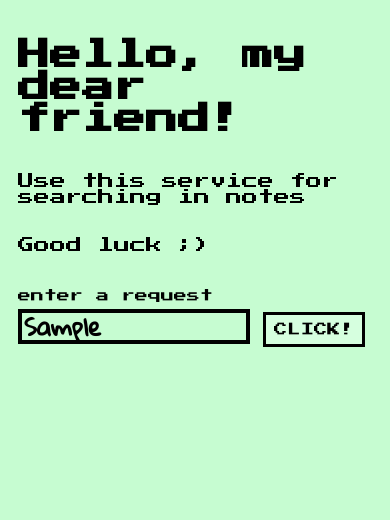
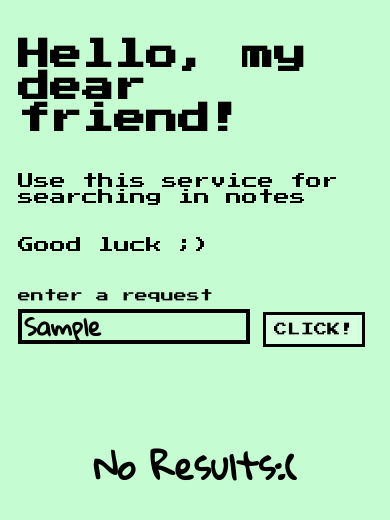
Before and after one commit to makshoop/notes, a website built with Vite: page vite-project/index.html in a window 390 px wide. Both pictures are taken after typing "Sample" into the empty fields and a click on the button "CLICK!". Built offline with nearby package versions, Linux system fonts and the light colour scheme; data requests are answered from the project's data file.

Commit message:
add 'No Results;('

```diff
--- a/vite-project/src/js/notes.js
+++ b/vite-project/src/js/notes.js
@@ -18,7 +18,22 @@ export function getNotes() {
 					</div>
 				`;
 			});
+			if (notes.length === 0) {
+				document.getElementById("notes").innerHTML = `
+					<h1>
+						No Results;(
+					</h1>
+				`;
+			}
+
 			document.querySelector("#notes").innerHTML = notes.join("");
+			if (notes.length === 0) {
+				document.getElementById("notes").innerHTML = `
+					<h1>
+						No Results:(
+					</h1>
+				`;
+			}
 		});
 }
 
@@ -39,22 +54,3 @@ function getAllNotes() {
 }
 
 getAllNotes();
-// document.querySelector("#note").innerHTML = `
-// 	<h2>No results ;(</h2>`;
-
-// function throttle(callee, timeout) {
-// 	let timer = null;
-
-// 	return function perform(...args) {
-// 		if (timer) return;
-
-// 		timer = setTimeout(() => {
-// 			callee(...args);
-
-// 			clearTimeout(timer);
-// 			timer = null;
-// 		}, timeout);
-// 	};
-// }
-
-// export const throttledGetNotes = throttle(getNotes, 1000);
--- a/vite-project/src/js/search.js
+++ b/vite-project/src/js/search.js
@@ -1,6 +1,5 @@
 import { getNotes } from "./notes";
 import { throttle } from "./utils";
-// import { throttledGetNotes } from "./notes";
 
 const inputValue = document.getElementById("input");
 
@@ -13,4 +12,5 @@ const getNotesThrottled = throttle(getNotes, 2000);
 
 document.getElementById("but").addEventListener("click", () => {
 	getNotesThrottled();
+	getInputValue();
 });
--- a/vite-project/src/styles/notes.css
+++ b/vite-project/src/styles/notes.css
@@ -3,6 +3,13 @@
     overflow-x: hidden;
     width:auto;
     height:400px;
+}
+
+.notes h1 {
+    font-family: 'Gloria Hallelujah', cursive;
+    padding-top: 50px;
+    text-align: center;
+    font-size: 70px;
 }
 
 .note {
@@ -38,6 +45,10 @@ mark {
         height: 700px;
     }
 
+    .notes h1 {
+        font-size: 35px;
+    }
+
     .note {
         margin: 15px 10px 0 10px;
     }
```
